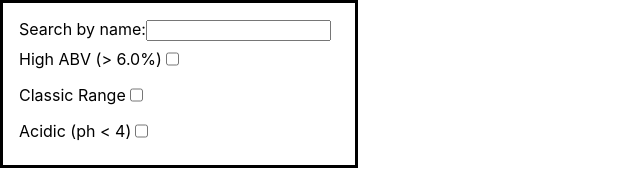
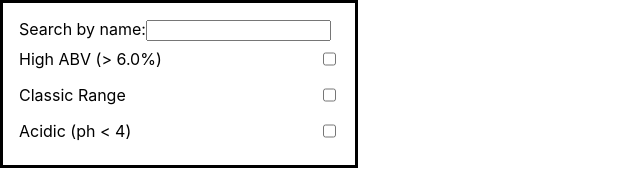
Before and after one commit to Thomastw374/punk-api-project, a React (Create React App) app: page / in a window 1280 px wide. Shown: the top 191 px of the page, without its empty margins (0-640 px from the left). Built offline with nearby package versions, Linux system fonts and the light colour scheme; no server answers.

Commit message:
Corrected issue caused by asynchronicity of high abv checkbox state

```diff
--- a/package.json
+++ b/package.json
@@ -2,6 +2,7 @@
   "name": "punk-api-project",
   "version": "0.1.0",
   "private": true,
+  "homepage":"https://thomastw374.github.io/punk-api-project",
   "dependencies": {
     "@testing-library/jest-dom": "^5.16.4",
     "@testing-library/react": "^13.3.0",
@@ -16,7 +17,8 @@
     "start": "react-scripts start",
     "build": "react-scripts build",
     "test": "react-scripts test",
-    "eject": "react-scripts eject"
+    "eject": "react-scripts eject",
+    "deploy": "gh-pages -d build"
   },
   "eslintConfig": {
     "extends": [
@@ -37,6 +39,7 @@
     ]
   },
   "devDependencies": {
+    "gh-pages": "^4.0.0",
     "sass": "^1.54.0"
   }
 }
--- a/src/App.jsx
+++ b/src/App.jsx
@@ -8,38 +8,51 @@ import "./sass/main.scss";
 function App() {
   const [beers, setBeers] = useState([]);
   const [searchTerm, setSearchTerm] = useState("");
+  const [highAbvChecked, setHighAbvChecked] = useState(false);
 
   const handleInput = (event) => {
     const cleanInput = event.target.value.toLowerCase();
     setSearchTerm(cleanInput);
   };
 
-  const getBeers = async () => {
-    const url = "https://api.punkapi.com/v2/beers";
-    const res = await fetch(url)
-    const beerData = await res.json()
-    setBeers(beerData)
-  }
+  const handleHighAbvCheck = (event) => {
+    setHighAbvChecked(!highAbvChecked);
+  };
 
-  useEffect(()=>{
-    getBeers();
-  },[])
+  const getBeers = async (highAbvChecked) => {
 
+    const url = `https://api.punkapi.com/v2/beers${'?abv_gt=6'}`;
+    const res = await fetch(url);
+    const beerData = await res.json();
+    setBeers(beerData);
+  };
 
+  useEffect(() => {
+    getBeers(highAbvChecked);
+    console.log(highAbvChecked);
+  }, [highAbvChecked]);
 
-  const filteredBeers = beers.filter(beer => {
+  const filteredBeers = beers.filter((beer) => {
     const beerNameLower = beer.name.toLowerCase();
 
-    return beerNameLower.includes(searchTerm)
-  })
-
-  console.log(filteredBeers)
+    return beerNameLower.includes(searchTerm);
+  });
 
   return (
-    <Router>
+    <Router basename={process.env.PUBLIC_URL}>
       <div className="app">
         <Routes>
-          <Route path="/" element={<Home beers={filteredBeers} handleInput={handleInput} searchTerm={searchTerm}/>} />
+          <Route
+            path="/"
+            element={
+              <Home
+                beers={filteredBeers}
+                handleInput={handleInput}
+                searchTerm={searchTerm}
+                handleHighAbvCheck={handleHighAbvCheck}
+              />
+            }
+          />
         </Routes>
       </div>
     </Router>
--- a/src/components/FilterItem/FilterItem.jsx
+++ b/src/components/FilterItem/FilterItem.jsx
@@ -1,4 +1,4 @@
- const FilterItem = ({label}) => {
+ const FilterItem = ({label, handleBoxCheck}) => {
     return (
       <div className="filter-item">
         <label className="filter-item__label" htmlFor="checkbox">
@@ -9,6 +9,7 @@
           type="checkbox"
           name="checkbox"
           id=""
+          onClick={handleBoxCheck}
         />
       </div>
     );
--- a/src/containers/FilterList/FilterList.jsx
+++ b/src/containers/FilterList/FilterList.jsx
@@ -1,10 +1,10 @@
 import FilterItem from "../../components/FilterItem/FilterItem"
 import "../../sass/main.scss";
 
-const FilterList = () => {
+const FilterList = ({handleHighAbvCheck}) => {
     return (
       <div className="filter-list">
-        <FilterItem label="High ABV (> 6.0%)" />
+        <FilterItem label="High ABV (> 6.0%)" handleBoxCheck={handleHighAbvCheck} />
         <FilterItem label="Classic Range" />
         <FilterItem label="Acidic (ph < 4)" />
       </div>
--- a/src/containers/Home/Home.jsx
+++ b/src/containers/Home/Home.jsx
@@ -3,10 +3,14 @@ import Main from "../Main/Main"
 import "../../sass/main.scss";
 
 const Home = props => {
-  const {beers, handleInput, searchTerm} = props;
+  const { beers, handleInput, searchTerm, handleHighAbvCheck } = props;
     return (
       <>
-        <Nav handleInput={handleInput} searchTerm={searchTerm}/>
+        <Nav
+          handleInput={handleInput}
+          searchTerm={searchTerm}
+          handleHighAbvCheck={handleHighAbvCheck}
+        />
         <Main beers={beers} />
       </>
     );
--- a/src/containers/Nav/Nav.jsx
+++ b/src/containers/Nav/Nav.jsx
@@ -3,11 +3,11 @@ import "../../sass/main.scss";
 import FilterList from "../FilterList/FilterList";
 
 const Nav = props => {
-  const {searchTerm, handleInput} = props;
+  const { searchTerm, handleInput, handleHighAbvCheck} = props;
     return (
       <nav className="nav-pane">
-        <SearchBar handleInput={handleInput} searchTerm={searchTerm}/>
-        <FilterList />
+        <SearchBar handleInput={handleInput} searchTerm={searchTerm} />
+        <FilterList handleHighAbvCheck={handleHighAbvCheck} />
       </nav>
     );
 }
--- a/src/sass/components/_FilterItem.scss
+++ b/src/sass/components/_FilterItem.scss
@@ -1,5 +1,6 @@
 .filter-item{
     display: flex;
     flex-direction: row;
+    justify-content: space-between;
     margin-block: 0.5rem;
 }
```
Also changed, not shown: 1 other file (tests, documents, lock files or other folders).
